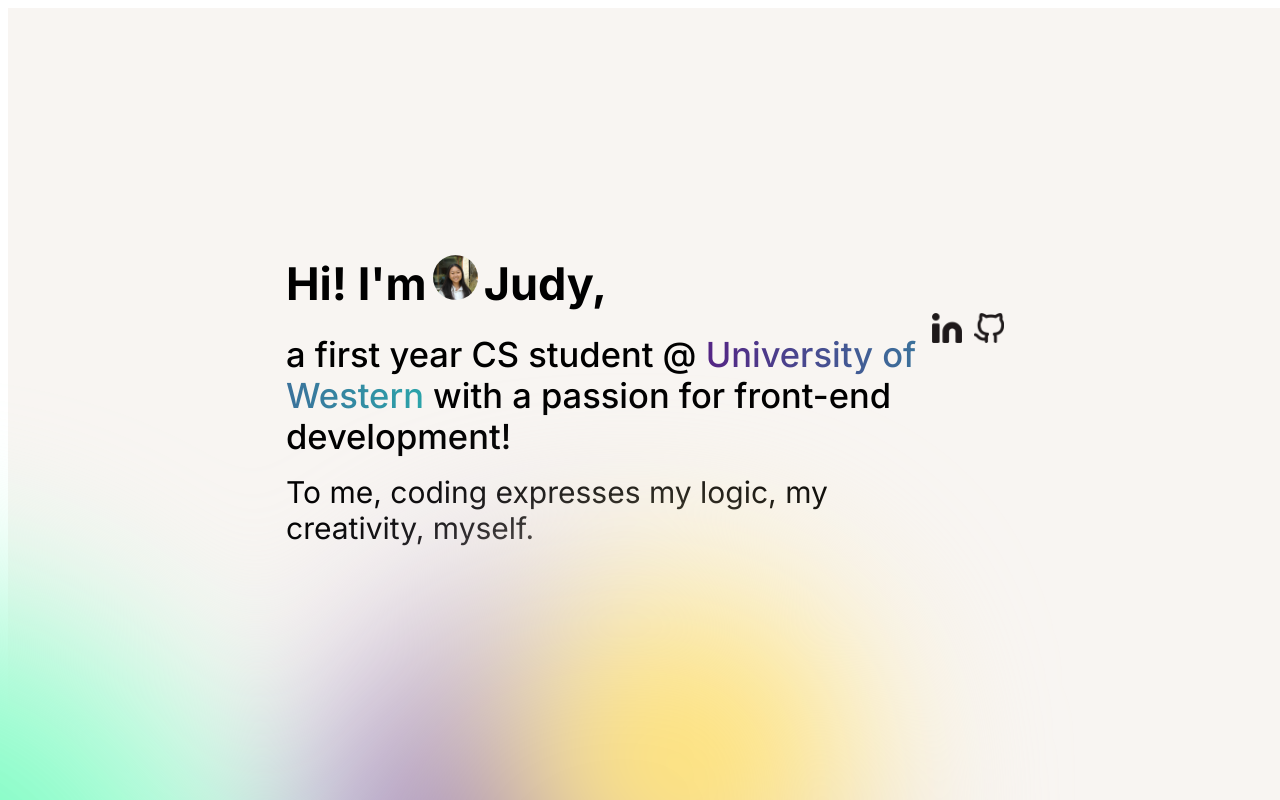
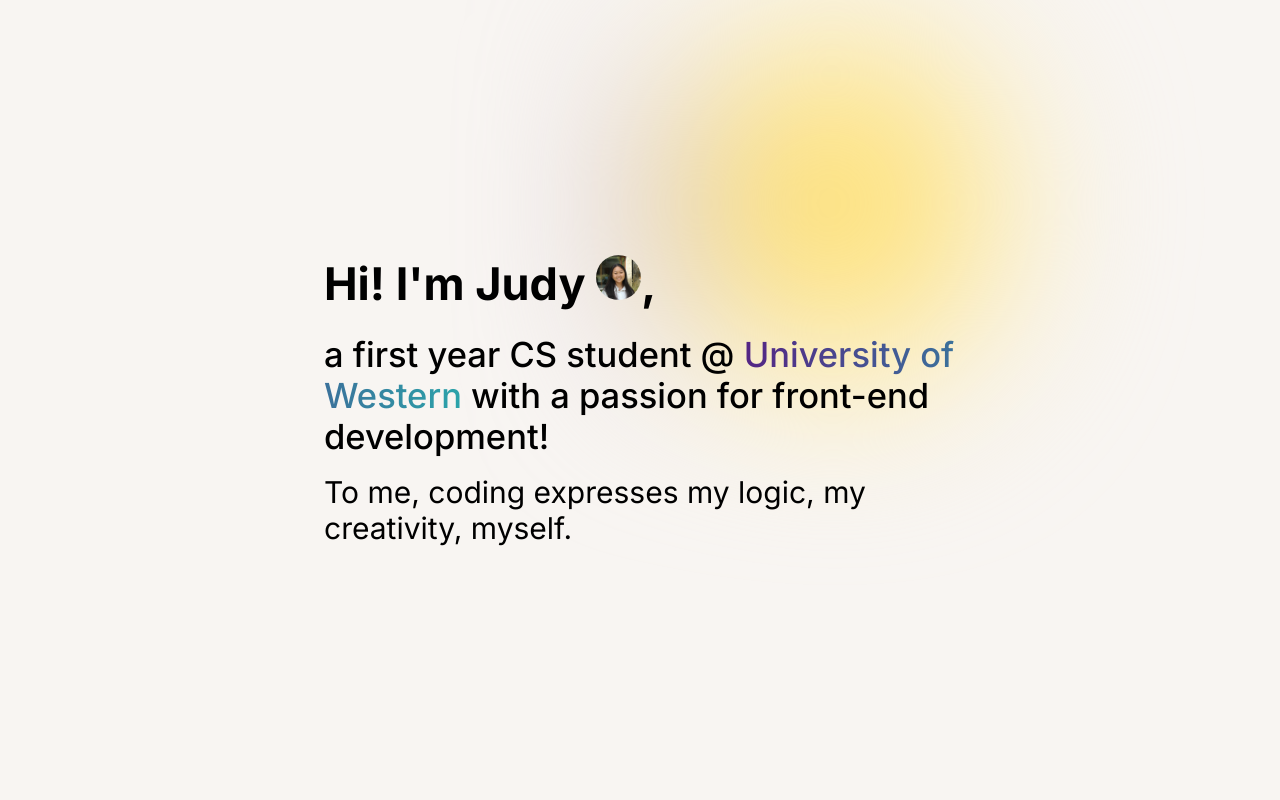
Before and after one commit to 4judyy/personal-site, a React (Create React App) app in the folder personal-site/: page / in a window 1280 px wide. Shown: the top 800 px of the page. Built offline with nearby package versions, Linux system fonts and the light colour scheme.

Commit message:
fixed footer (kinda) & transition for gradient!

```diff
--- a/personal-site/src/App.css
+++ b/personal-site/src/App.css
@@ -1,16 +1,3 @@
-.App {
-  width: 100%;
-  height: 100%;
-  background: #F8F5F2;
-  z-index: -3;
-  position: absolute;
-  display: flex;
-  justify-content: center;
-  text-align: start;
-  align-items: center;
-
-}
-
 .title {
   font-weight: 500;
   font-size: 1.15em;
--- a/personal-site/src/App.js
+++ b/personal-site/src/App.js
@@ -2,18 +2,21 @@ import './App.css';
 import Landing from './components/landing';
 import About from './components/about';
 import { Route, Routes } from 'react-router-dom';
-import Footer from './components/footer';
+import Projects from './components/projects';
+import React from 'react';
 
 
 
 function App() {
   return (
-    <div className="App">
-      <Routes>
+    <div className='App'>
+      {/* <Routes>
         <Route path="/" element={<Landing />} />
+        <Route path="/#" element={<Projects />} />
         <Route path="about" element={<About />} />
-      </Routes>
-      <Footer />
+      </Routes> */}
+      <Landing />
+      <Projects />
     </div>
   );
 }
--- a/personal-site/src/components/landing.jsx
+++ b/personal-site/src/components/landing.jsx
@@ -1,16 +1,14 @@
 import './styling/landing.css'
 import React, { Component } from 'react';
-
 
 class Landing extends Component {
 
     render() {
         return (
-            <div className="body">
+            <div className="container">
+                <div className='text'>
                     <div className='heading'>
-                    <p>Hi! I'm
-                        <img src='judy.jpeg' />
-                        Judy,</p>
+                        <p>Hi! I'm Judy <img src='judy.jpeg' />,</p>
                     </div>
                     <div className='title'>
                         <p>a first year CS student @ <span className="highlight">University of Western</span> with a passion for front-end development!</p>
@@ -19,11 +17,12 @@ class Landing extends Component {
                     <div className='description'>
                         <p>To me, coding expresses my logic, my creativity, myself.</p>
                     </div>
+                </div>
                 <div className='circles'>
                     <div className='circle1'></div>
-                    <div className='circle3'></div>
                     <div className='circle2'></div>
                 </div>
+
             </div>
         );
     }
--- /dev/null
+++ b/personal-site/src/components/projects.jsx
@@ -0,0 +1,14 @@
+import React, { Component } from 'react';
+
+class Projects extends Component {
+    state = {}
+    render() {
+        return (
+            <div>
+
+            </div>
+        );
+    }
+}
+
+export default Projects;
--- a/personal-site/src/components/styling/footer.css
+++ b/personal-site/src/components/styling/footer.css
@@ -1,8 +1,10 @@
 .icons {
     border-radius: 0;
+    margin: 10px;
 }
 
 footer {
     display: flex;
-    height: 190px;
+    justify-content: flex-end;
+    align-items: flex-end;
 }
--- a/personal-site/src/components/styling/landing.css
+++ b/personal-site/src/components/styling/landing.css
@@ -3,54 +3,78 @@ img {
     width: 1em;
     height: 1em;
     border-radius: 200%;
-    margin: 0px 6px 0 6px;
     z-index: 0;
 }
 
 
 .circles {
     position: absolute;
-    height: 50%;
-    display: inline-block;
-    align-items: start;
+    display: flex;
+    flex-direction: column;
     filter: blur(80px);
-    justify-content: flex-start;
+    z-index: -2;
 
 }
 
 .circle1 {
-    position: absolute;
-    width: 600px;
-    height: 600px;
+    width: 400px;
+    height: 50vh;
     border-radius: 50%;
     background: radial-gradient(circle, #542484 0%, rgba(245, 245, 245, 1) 87%);
-    z-index: -1;
+    animation: slidein 4s infinite alternate;
 }
 
 .circle2 {
     position: absolute;
     width: 400px;
-    height: 400px;
+    height: 50vh;
     border-radius: 50%;
-    left: 200px;
+    left: 30px;
+    /* left: 200px; */
     background: radial-gradient(circle, rgba(255, 216, 75, 1) 0%, rgba(249, 249, 249, 1) 100%);
-    z-index: -1;
+    animation: slidein2 4s infinite alternate;
 }
 
-.circle3 {
-    position: absolute;
-    width: 800px;
-    height: 800px;
-    right: 2px;
-    border-radius: 50%;
-    background: radial-gradient(circle, rgba(75, 255, 173, 1) 0%, rgba(249, 249, 249, 1) 100%);
-    z-index: -3;
+@keyframes slidein {
+    from {
+        top: 0px;
+        right: 0px;
+
+    }
+
+    to {
+        top: 50px;
+        right: 100%;
+        width: 200%;
+    }
 }
 
-.word {
-    overflow: hidden;
+@keyframes slidein2 {
+    from {
+        bottom: 50px;
+        left: 100%;
+        width: 200%;
+
+    }
+
+    to {
+        bottom: 0px;
+        left: 20px;
+    }
 }
 
-.body {
+.container {
+    display: flex;
+    flex-direction: column;
+    align-items: center;
+}
+
+
+.text {
+    display: flex;
+    flex-direction: column;
+    justify-content: center;
     width: 50%;
+    z-index: 1;
+    height: 100vh;
 }
--- a/personal-site/src/index.css
+++ b/personal-site/src/index.css
@@ -5,6 +5,7 @@ body {
   font-family: 'Inter', sans-serif;
   -webkit-font-smoothing: antialiased;
   -moz-osx-font-smoothing: grayscale;
+  background: #F8F5F2;
 }
 
 code {
--- a/personal-site/src/index.js
+++ b/personal-site/src/index.js
@@ -4,12 +4,13 @@ import { BrowserRouter } from 'react-router-dom'
 import './index.css';
 import App from './App';
 import reportWebVitals from './reportWebVitals';
-
+import Footer from './components/footer';
 
 const root = ReactDOM.createRoot(document.getElementById('root'));
 root.render(
   <BrowserRouter>
     <App />
+    <Footer />
   </BrowserRouter>
 );
 
```
Lines whose indentation alone changed are shown as unchanged.
